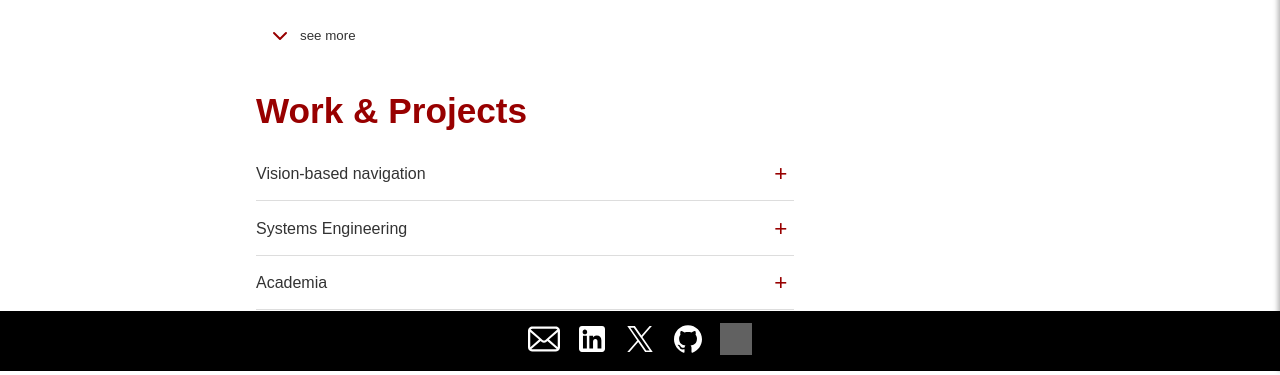
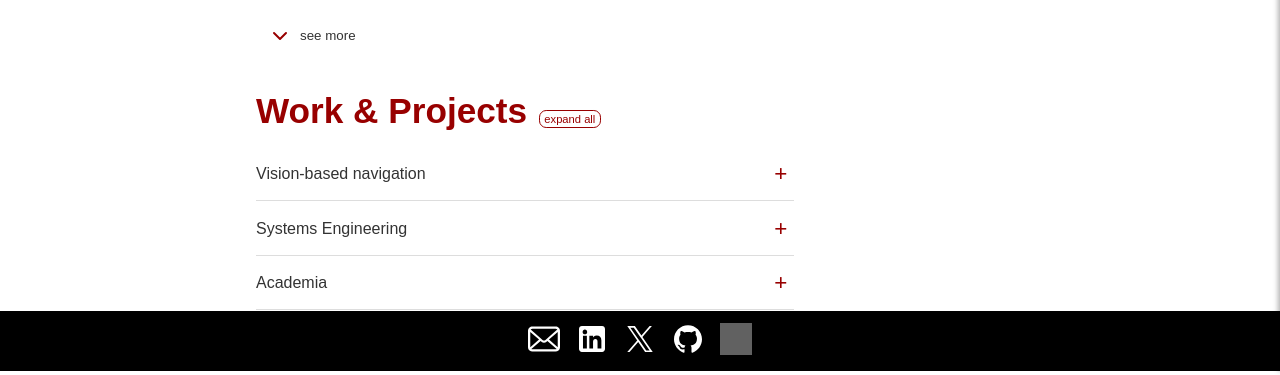
Before and after one commit to massimopiazza/personal-website, a PHP site: page / in a window 1280 px wide. Shown: the part 429-804 px from the top of the page. Run offline with PHP 8.4, Linux system fonts and the light colour scheme; some web fonts are replaced; grey boxes are pictures that could not be loaded.

Commit message:
added button to expand all accordion at once

```diff
--- a/squareospace/css/style.css
+++ b/squareospace/css/style.css
@@ -400,3 +400,16 @@ align-items: center;
 color: var(–accent);
 text-decoration: none;
 }
+
+/* Expand All button */
+.expand-all-btn {
+  border: 1.75px solid var(--accent);
+  border-radius: 0.45rem;
+  background: none;
+  color: var(--accent);
+  padding: 0.1rem 0.3rem;
+  font-family: 'BodyDefense', sans-serif;
+  font-size: 0.7rem;
+  cursor: pointer;
+  margin-left: 0.1rem;
+}
--- a/squareospace/index.html
+++ b/squareospace/index.html
@@ -42,7 +42,7 @@
 
       <!-- Work & Projects Section -->
       <section id="projects">
-        <h2>Work & Projects</h2>
+		<h2>Work & Projects <button id="expandAll" class="expand-all-btn">expand all</button></h2>
         <div class="accordion">
           <div class="accordion-item">
 			<div class="accordion-header">Vision-based navigation <span>+</span></div>
--- a/squareospace/js/main.js
+++ b/squareospace/js/main.js
@@ -4,6 +4,7 @@
  */
 
 document.addEventListener('DOMContentLoaded', () => {
+  const expandAllBtn = document.getElementById('expandAll');
   // Navigation indicator setup
   const navHeight = parseInt(getComputedStyle(document.documentElement).getPropertyValue('--nav-height'));
   const extraOffset = parseInt(getComputedStyle(document.documentElement).getPropertyValue('--extra-offset'));
@@ -83,6 +84,9 @@ document.addEventListener('DOMContentLoaded', () => {
         header.style.setProperty('--line-move', content.scrollHeight + 'px');
       }
       header.classList.toggle('open', !isOpen);
+      if (isOpen) {
+        expandAllBtn.style.display = '';
+      }
     });
   });
 
@@ -93,6 +97,21 @@ document.addEventListener('DOMContentLoaded', () => {
   const closeBtn = document.getElementById('closeDetail');
   const footerSocials = document.querySelector('footer .socials');
   const detailHeader = document.querySelector('.detail-header');
+
+    // Expand All button handler
+    expandAllBtn.addEventListener('click', () => {
+      document.querySelectorAll('.accordion-item').forEach(item => {
+        const header = item.querySelector('.accordion-header');
+        const content = item.querySelector('.accordion-content');
+        const isOpen = header.classList.contains('open');
+        if (!isOpen) {
+          content.style.maxHeight = content.scrollHeight + 'px';
+          header.style.setProperty('--line-move', content.scrollHeight + 'px');
+          header.classList.add('open');
+        }
+      });
+      expandAllBtn.style.display = 'none';
+    });
 
   // Title font adjustment to fit in one line
   const detailTitle = document.getElementById('detailTitle');
```
